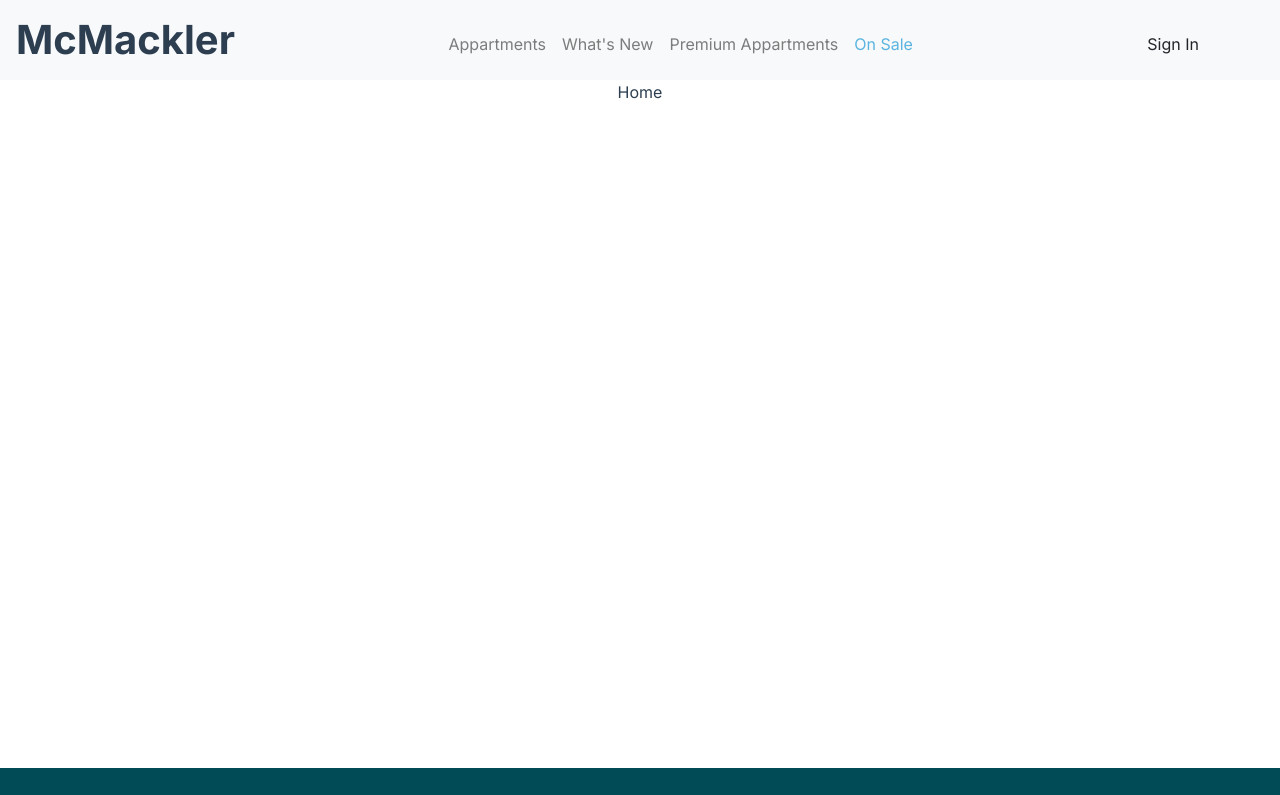
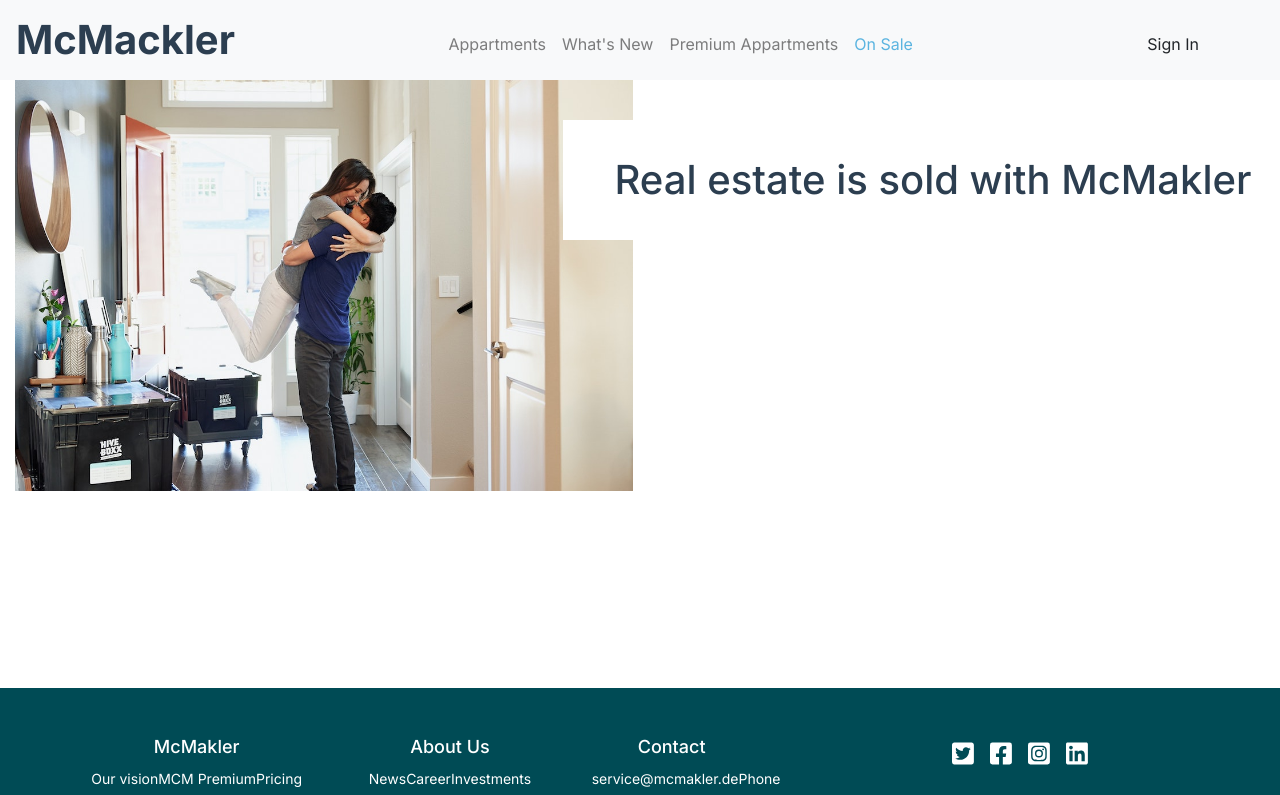
Before and after one commit to rsmml/mcmakler-front-end, a Vue app: page / in a window 1280 px wide. Shown: the top 795 px of the page. Built offline with nearby package versions, Linux system fonts and the light colour scheme.

Commit message:
styling home page

```diff
--- a/src/components/Home.vue
+++ b/src/components/Home.vue
@@ -1,7 +1,12 @@
 <template>
   <div id="home">
-    <div style="height: 80vh">
-      Home
+    <div class="row container banner">
+      <div class="d-none d-sm-block col-lg-7 banner-image">
+        <img src="../assets/banner.jpg">
+      </div>
+      <div class="col-12 col-lg-5 banner-info">
+        <h1>Real estate is sold with McMakler </h1>
+      </div>
     </div>
   </div>
 </template>
@@ -12,5 +17,32 @@ export default {
 }
 </script>
 
-<style>
+<style scoped>
+img {
+  width: 100%;
+}
+h1 {
+  position: relative;
+  height: max-content;
+  white-space: nowrap;
+  top: 40px;
+  right: 100px;
+  background-color: white;
+  padding: 36px 52px;
+}
+.banner-info{
+  height: 70vh;
+}
+.search {
+  position: absolute;
+  bottom: 0;
+}
+
+@media (max-width: 767px){
+  h1 {
+    white-space: normal;
+    position: unset;
+    padding: 0;
+  }
+}
 </style>
```
Also changed, not shown: src/assets/banner.jpg (added).
